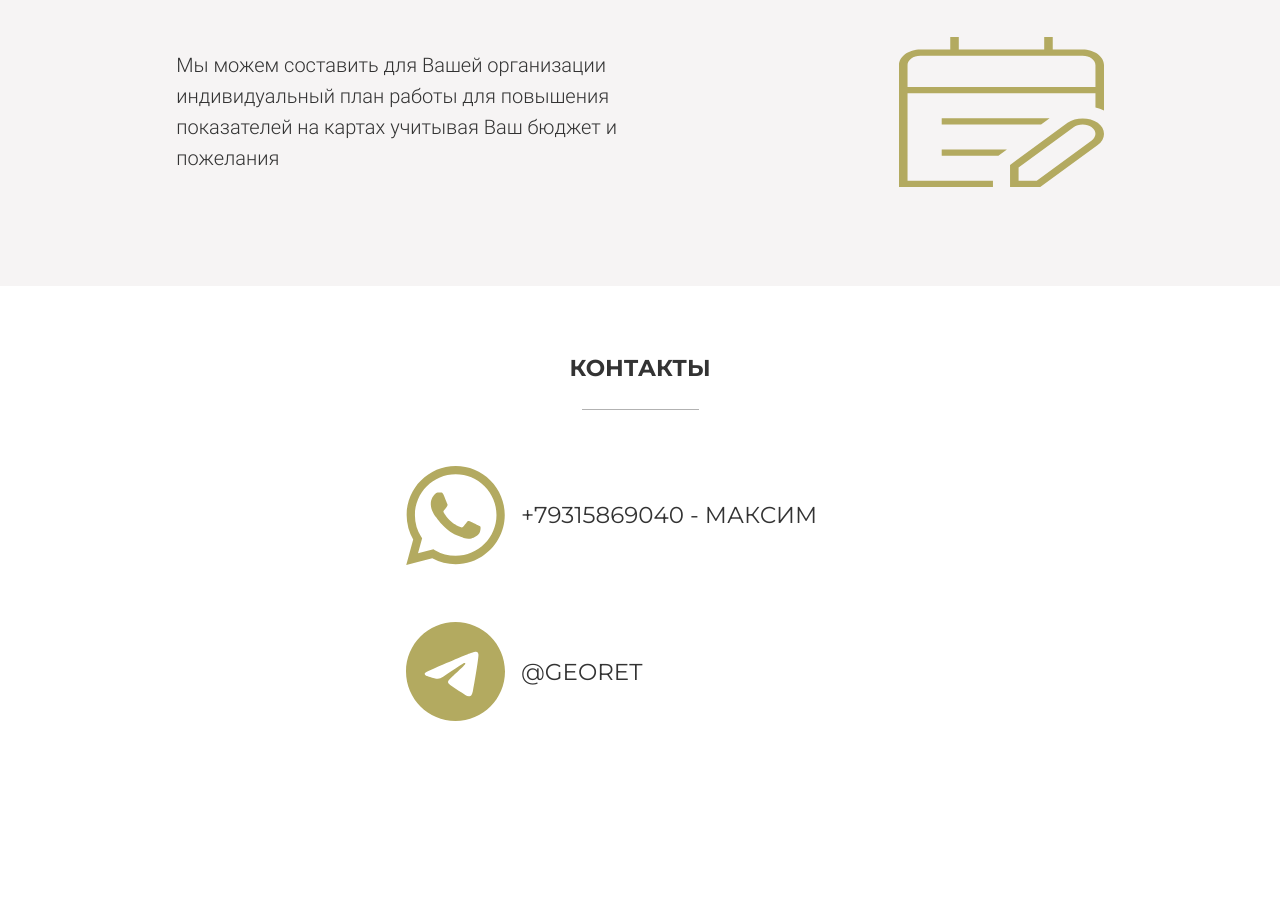
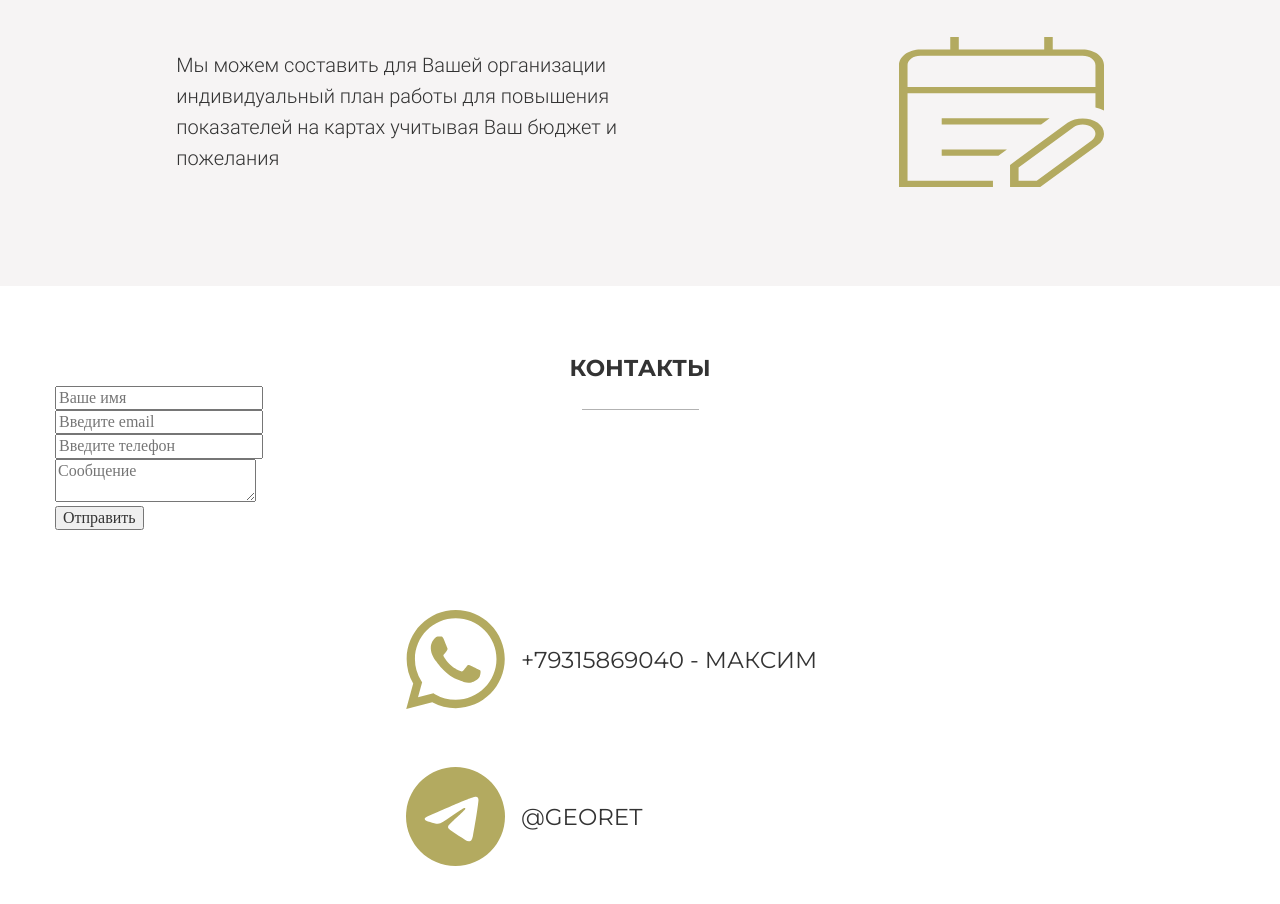
Before and after one commit to roman12424321/Georeit, a plain HTML site: page index.html in a window 1280 px wide. Shown: the part 5795-6699 px from the top of the page. Before the commit the page ends 6580 px from the top, so only its background shows below. Drawn offline with nearby package versions, Linux system fonts and the light colour scheme.

Commit message:
add form

```diff
--- a/index.html
+++ b/index.html
@@ -246,6 +246,27 @@
 		<div class="contact" id="contact">
     <div class="container">
         <H2 class="title">КОНТАКТЫ</H2>
+
+
+        <form action="#">
+
+            <!-- Каждый input для выравнивания вкладываем в блок input-box -->
+            <div class="input-box">
+              <input type="text" placeholder="Ваше имя" />
+            </div>
+            <div class="input-box">
+              <input type="text" placeholder="Введите email" />
+            </div>
+            <div class="input-box">
+              <input type="text" placeholder="Введите телефон" />
+            </div>
+            <div class="input-box message-box">
+              <textarea placeholder="Сообщение"></textarea>
+            </div>
+            <div class="button">
+              <input type="button" value="Отправить" />
+            </div>
+          </form>
         <div class="contact__content">
             <div class="contact__item">
                 <div class="contact__svg --svg__whatsapp"></div>
```
